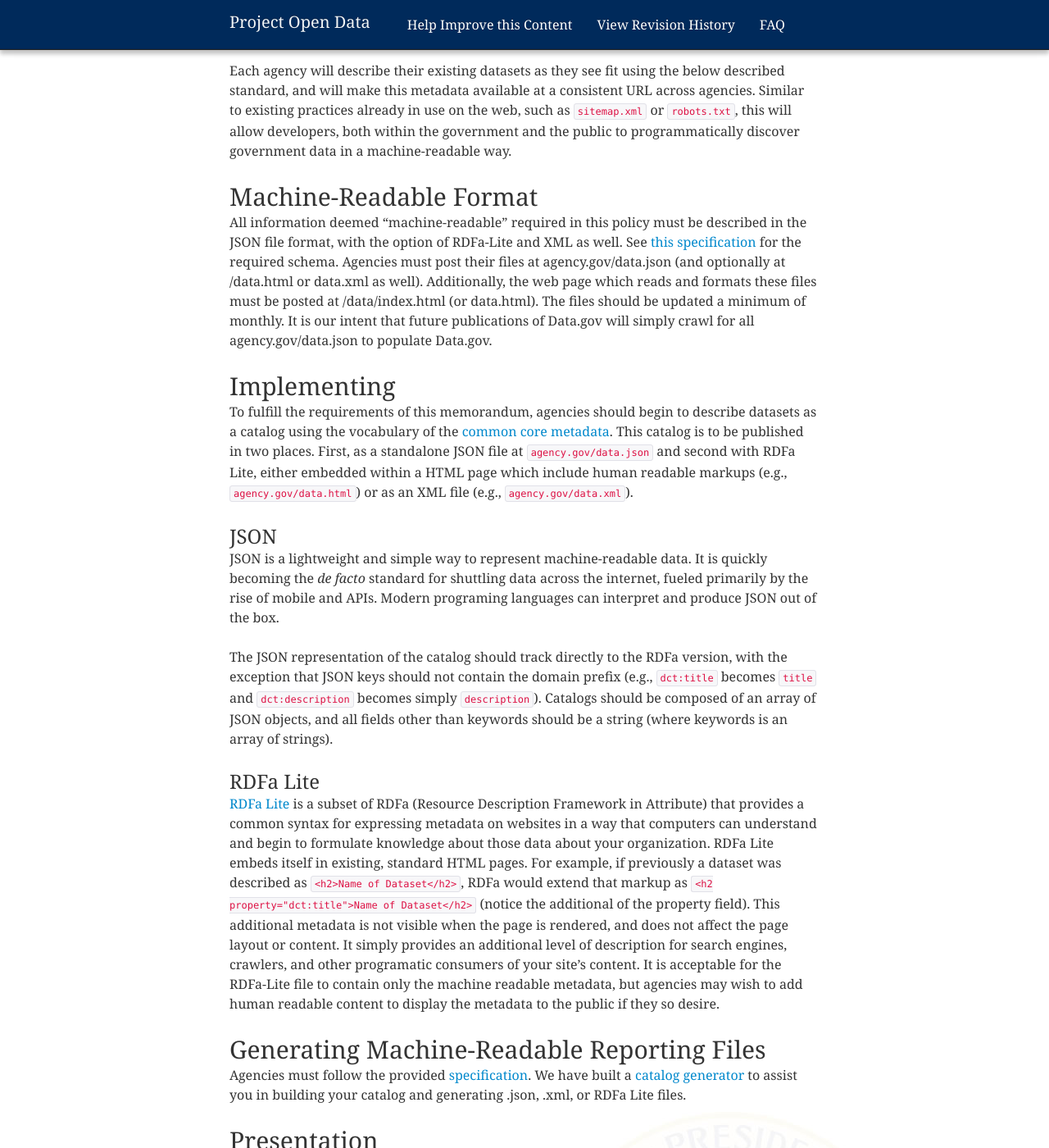
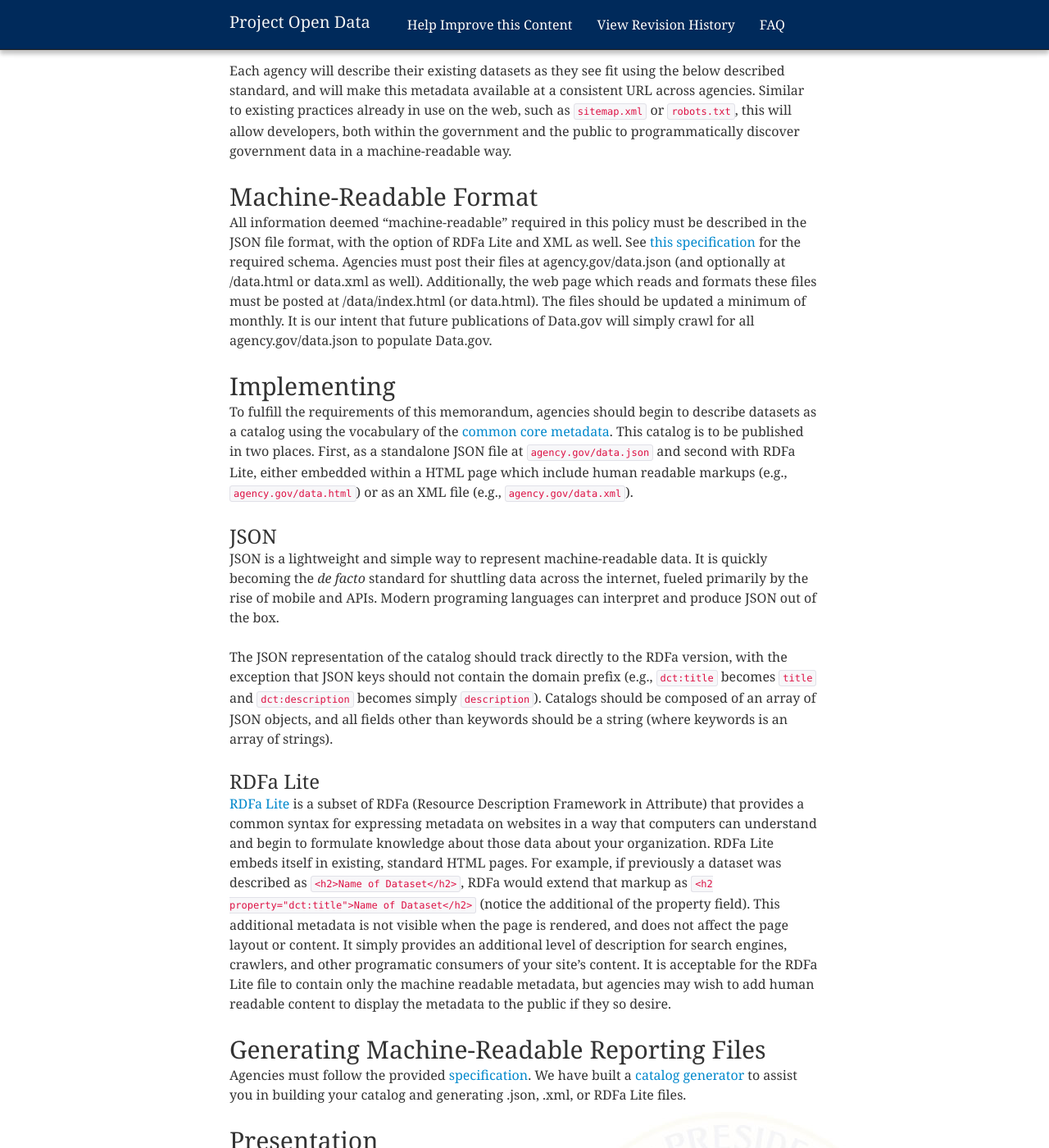
Before and after one commit to gbinal/p-o-d.github.com, a Jekyll site: the page built from catalog.md, in a window 1280 px wide and 1400 px high, scrolled down 651 px. Shown: the whole window at 82% size. Built offline with Jekyll 4.4.1, drawn with Linux system fonts in a browser that asks for light colours; nearby versions of some CDN libraries.

```diff
--- a/catalog.md
+++ b/catalog.md
@@ -26,7 +26,7 @@ Each agency will describe their existing datasets as they see fit using the belo
 Machine-Readable Format
 -----------------------
 
-All information deemed "machine-readable" required in this policy must be described in the JSON file format, with the option of RDFa-Lite and XML as well.  See [this specification](schema/) for the required schema.  Agencies must post their files at agency.gov/data.json (and optionally at /data.html or data.xml as well).  Additionally, the web page which reads and formats these files must be posted at /data/index.html (or data.html).  The files should be updated a minimum of monthly.  It is our intent that future publications of Data.gov will simply crawl for all agency.gov/data.json to populate Data.gov.
+All information deemed "machine-readable" required in this policy must be described in the JSON file format, with the option of RDFa Lite and XML as well.  See [this specification](schema/) for the required schema.  Agencies must post their files at agency.gov/data.json (and optionally at /data.html or data.xml as well).  Additionally, the web page which reads and formats these files must be posted at /data/index.html (or data.html).  The files should be updated a minimum of monthly.  It is our intent that future publications of Data.gov will simply crawl for all agency.gov/data.json to populate Data.gov.
 
 Implementing
 ------------
@@ -41,7 +41,7 @@ The JSON representation of the catalog should track directly to the RDFa version
 
 ### RDFa Lite
 
-[RDFa Lite](http://www.w3.org/TR/rdfa-lite/) is a subset of RDFa (Resource Description Framework in Attribute) that provides a common syntax for expressing metadata on websites in a way that computers can understand and begin to formulate knowledge about those data about your organization. RDFa Lite embeds itself in existing, standard HTML pages. For example, if previously a dataset was described as `<h2>Name of Dataset</h2>`, RDFa would extend that markup as  `<h2 property="dct:title">Name of Dataset</h2>` (notice the additional of the property field). This additional metadata is not visible when the page is rendered, and does not affect the page layout or content. It simply provides an additional level of description for search engines, crawlers, and other programatic consumers of your site's content.  It is acceptable for the RDFa-Lite file to contain only the machine readable metadata, but agencies may wish to add human readable content to display the metadata to the public if they so desire.
+[RDFa Lite](http://www.w3.org/TR/rdfa-lite/) is a subset of RDFa (Resource Description Framework in Attribute) that provides a common syntax for expressing metadata on websites in a way that computers can understand and begin to formulate knowledge about those data about your organization. RDFa Lite embeds itself in existing, standard HTML pages. For example, if previously a dataset was described as `<h2>Name of Dataset</h2>`, RDFa would extend that markup as  `<h2 property="dct:title">Name of Dataset</h2>` (notice the additional of the property field). This additional metadata is not visible when the page is rendered, and does not affect the page layout or content. It simply provides an additional level of description for search engines, crawlers, and other programatic consumers of your site's content.  It is acceptable for the RDFa Lite file to contain only the machine readable metadata, but agencies may wish to add human readable content to display the metadata to the public if they so desire.
 
 
 Generating Machine-Readable Reporting Files
```
